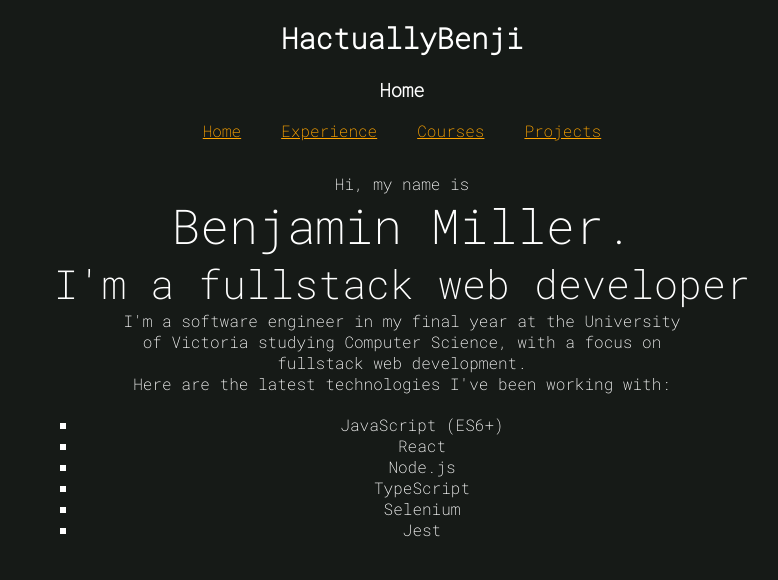
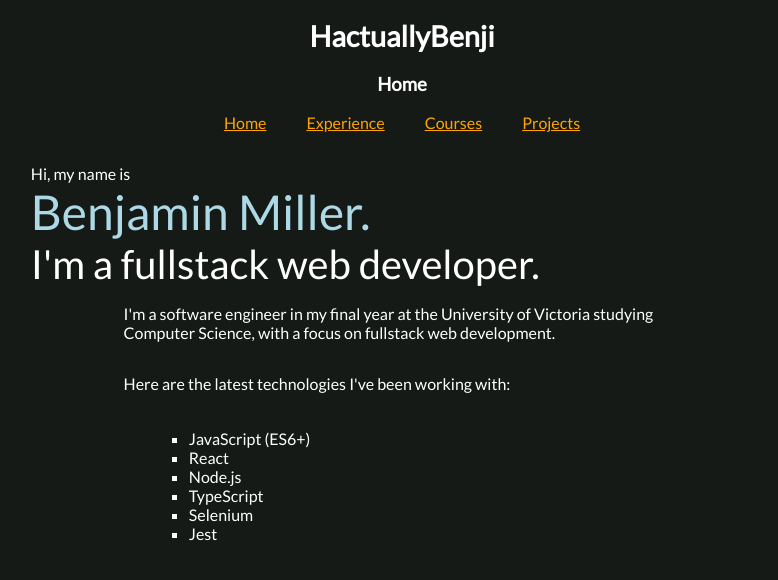
Before and after one commit to HactuallyBenji/portfolio, a React (Create React App) app: page / in a window 1280 px wide. Shown: the top 580 px of the page, without its empty margins (238-1016 px from the left). Built offline with nearby package versions, Linux system fonts and the light colour scheme.

Commit message:
Updated typefaces and layout

```diff
--- a/src/App.css
+++ b/src/App.css
@@ -1,4 +1,5 @@
 @import url('https://fonts.googleapis.com/css2?family=Roboto+Mono:wght@200&display=swap');
+@import url('https://fonts.googleapis.com/css2?family=Lato:wght@400&family=Noto+Serif+Display&family=Roboto&family=Roboto+Mono:wght@200&display=swap');
 
 body::-webkit-scrollbar {
     display: none;
@@ -7,7 +8,7 @@ body::-webkit-scrollbar {
 body {
     background-color: rgb(22, 26, 23);
     color: white;
-    font-family: 'Roboto Mono';
+    font-family: 'Lato';
 }
 
 .App {
@@ -29,25 +30,32 @@ body {
     margin: auto;
     margin-top: 2rem;
     width: 80ch;
+    text-align: left;
 }
 
 .introduction p {
+    text-align: left;
     margin: auto;
     width: 60ch;
+    padding: 1rem;
 }
 
-.introduction ul {
-    text-align: center;
+.introduction li {
+    list-style-type: square;
+    position: relative;
+    left: -10px;
 }
 
 #technologies {
     display: flex;
     justify-content: center;
     flex-direction: column;
+    margin-left: 8rem;
 }
 
 #name {
     font-size: 3rem;
+    color: lightblue;
 }
 
 #specialization {
--- a/src/App.js
+++ b/src/App.js
@@ -15,7 +15,7 @@ function App() {
             <span id="name"> Benjamin Miller.</span>
             <br />
 
-            <span id="specialization"> I'm a fullstack web developer</span>
+            <span id="specialization"> I'm a fullstack web developer.</span>
 
             <p>
                 I'm a software engineer in my final year at the University of Victoria studying Computer Science,
```
